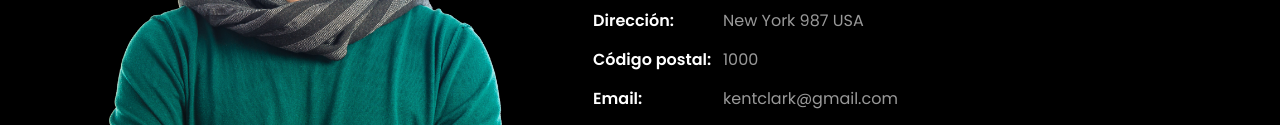
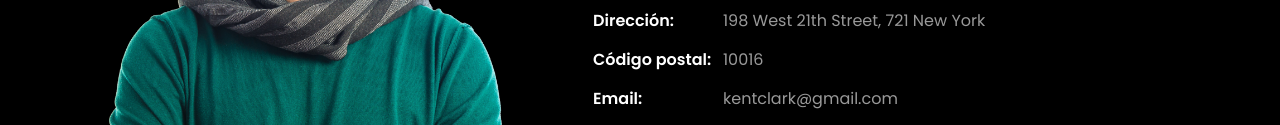
Before and after one commit to diazFederico/diazfederico.github.io, a plain HTML site: page index.html in a window 1280 px wide. Shown: the part 1158-1283 px from the top of the page. Drawn offline with Linux system fonts and the light colour scheme; files whose address does not match are found by name.

```diff
--- a/index.html
+++ b/index.html
@@ -106,8 +106,8 @@
 		            <ul class="about-info mt-4 px-md-0 px-2">
 		            	<li class="d-flex"><span>Nombre:</span> <span>Clark Joseph Kent</span></li>
 		            	<li class="d-flex"><span>Fecha de Nacimiento:</span> <span>Abril 18, 1938</span></li>
-		            	<li class="d-flex"><span>Dirección:</span> <span>New York 987 USA</span></li>
-		            	<li class="d-flex"><span>Código postal:</span> <span>1000</span></li>
+		            	<li class="d-flex"><span>Dirección:</span> <span>198 West 21th Street, 721 New York</span></li>
+		            	<li class="d-flex"><span>Código postal:</span> <span>10016</span></li>
 		            	<li class="d-flex"><span>Email:</span> <span>kentclark@gmail.com</span></li>
 		            	<li class="d-flex"><span>Teléfono: </span> <span>+1-2234-5678-9-0</span></li>
 		            </ul>
```
